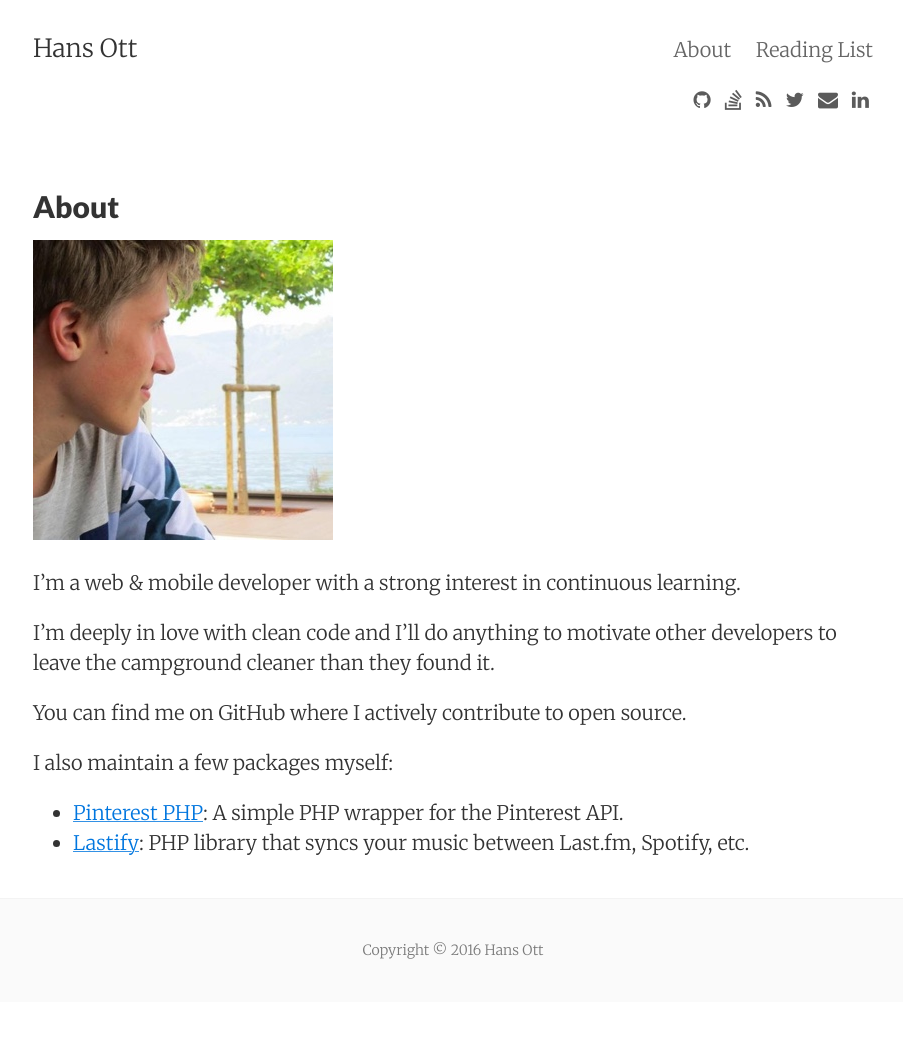
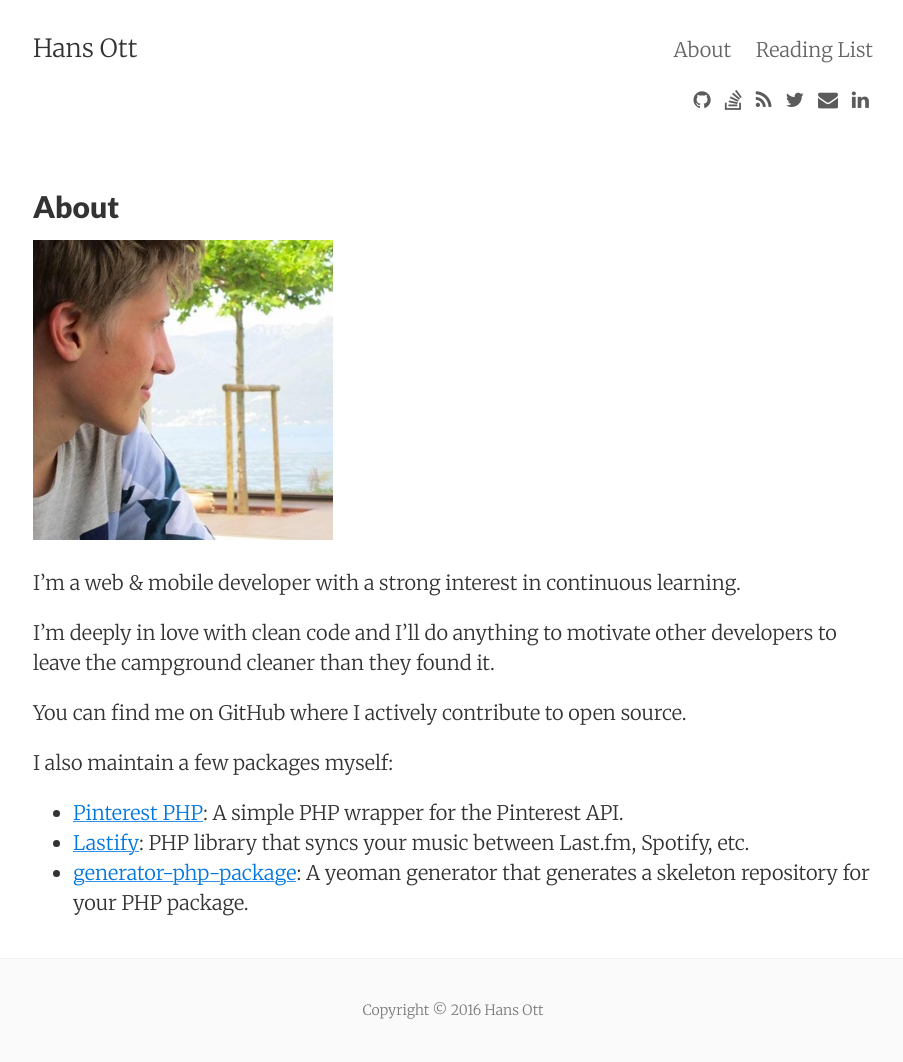
Before and after one commit to hansott/hansott.github.io-src, a Jekyll site: the page built from about.md, in a window 1280 px wide. Shown: the whole page, without its empty margins (187-1090 px from the left). Built offline with Jekyll 4.4.1, drawn with Linux system fonts in a browser that asks for light colours; nearby versions of some CDN libraries; before the commit the page ends 1002 px from its top, so only the background shows below that.

Commit message:
Add link to generator-php-package

```diff
--- a/about.md
+++ b/about.md
@@ -17,3 +17,4 @@ I also maintain a few packages myself:
 
 * [Pinterest PHP](https://github.com/hansott/pinterest-php): A simple PHP wrapper for the Pinterest API.
 * [Lastify](https://github.com/hansott/lastify): PHP library that syncs your music between Last.fm, Spotify, etc.
+* [generator-php-package](https://github.com/hansott/generator-php-package): A yeoman generator that generates a skeleton repository for your PHP package.
```
